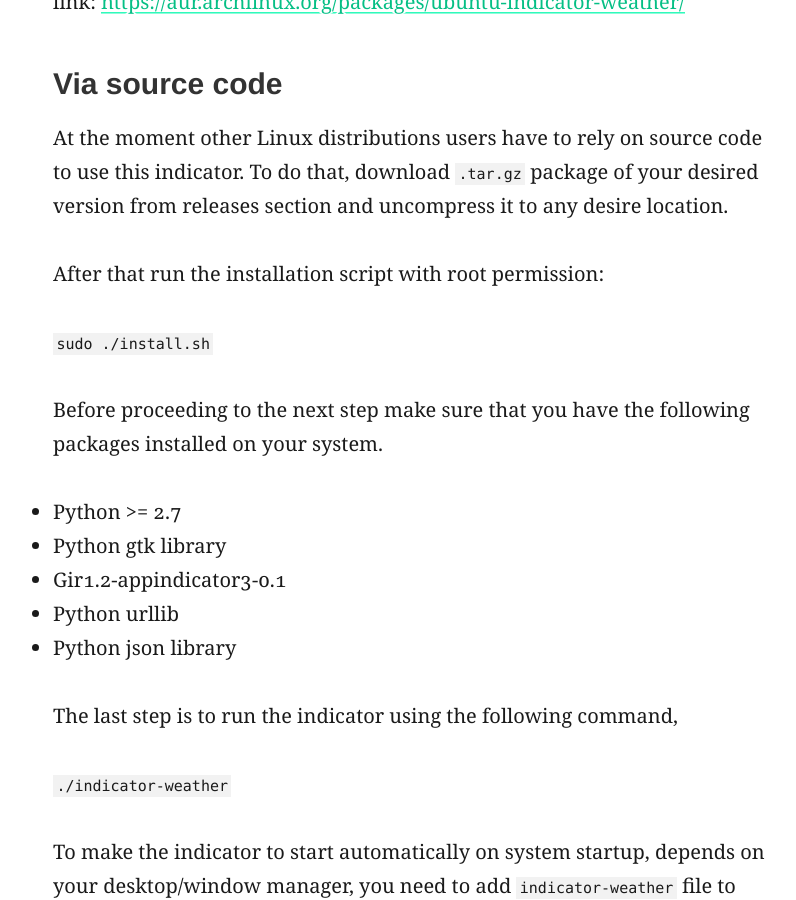
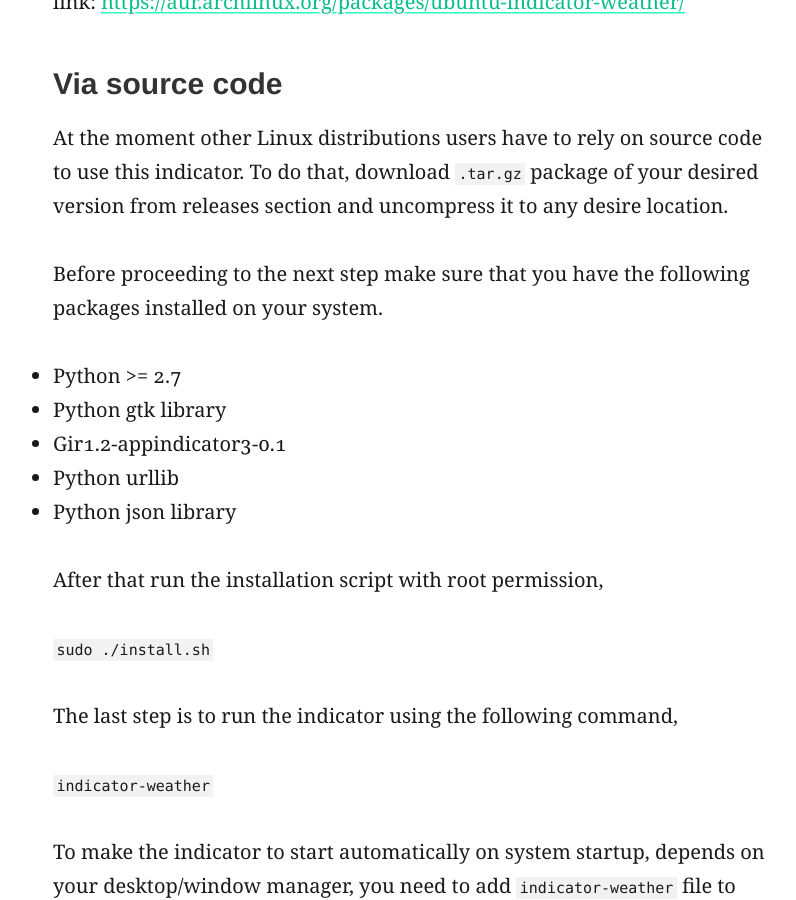
Before and after one commit to kasramp/UbuntuIndicatorWeather, a Jekyll site: the page built from installation.md, in a window 1280 px wide and 900 px high, scrolled down 2193 px. Shown: the whole window, without its empty margins (11-807 px from the left). Built offline with Jekyll 4.4.1, drawn with Linux system fonts in a browser that asks for light colours; part of the change alters nothing that is shown.

```diff
--- a/installation.md
+++ b/installation.md
@@ -48,10 +48,6 @@ For Arch Linux, Simple Weather Indicator is available on the Arch User Repositor
 ### Via source code
 At the moment other Linux distributions users have to rely on source code to use this indicator. To do that, download `.tar.gz` package of your desired version from releases section and uncompress it to any desire location.
 
-After that run the installation script with root permission:
-
-`sudo ./install.sh`
-
 Before proceeding to the next step make sure that you have the following packages installed on your system.
 - Python >= 2.7
 - Python gtk library
@@ -59,8 +55,12 @@ Before proceeding to the next step make sure that you have the following package
 - Python urllib
 - Python json library
 
+After that run the installation script with root permission,
+
+`sudo ./install.sh`
+
 The last step is to run the indicator using the following command,
 
-`./indicator-weather`
+`indicator-weather`
 
 To make the indicator to start automatically on system startup, depends on your desktop/window manager, you need to add `indicator-weather` file to the startup script.
```
